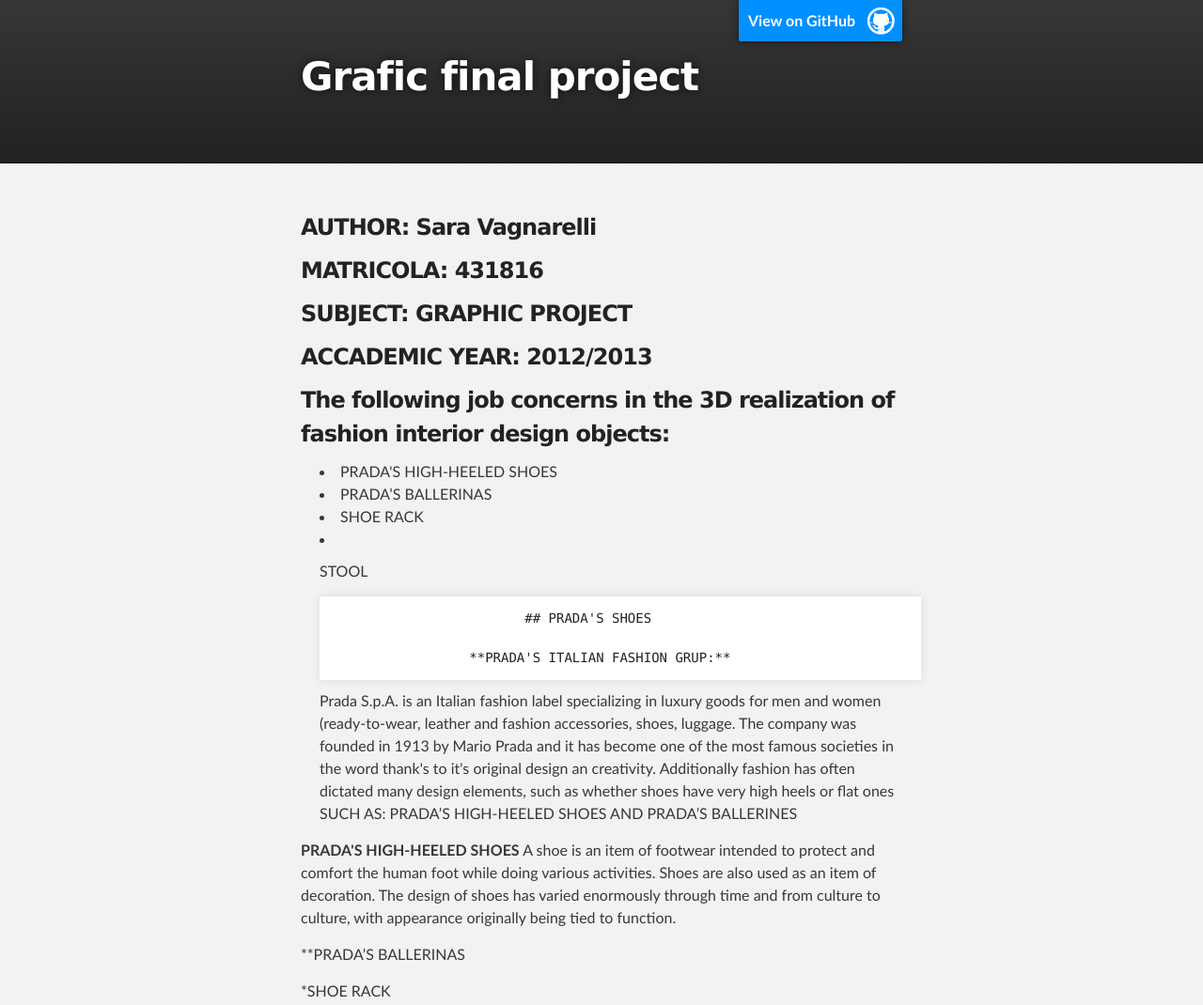
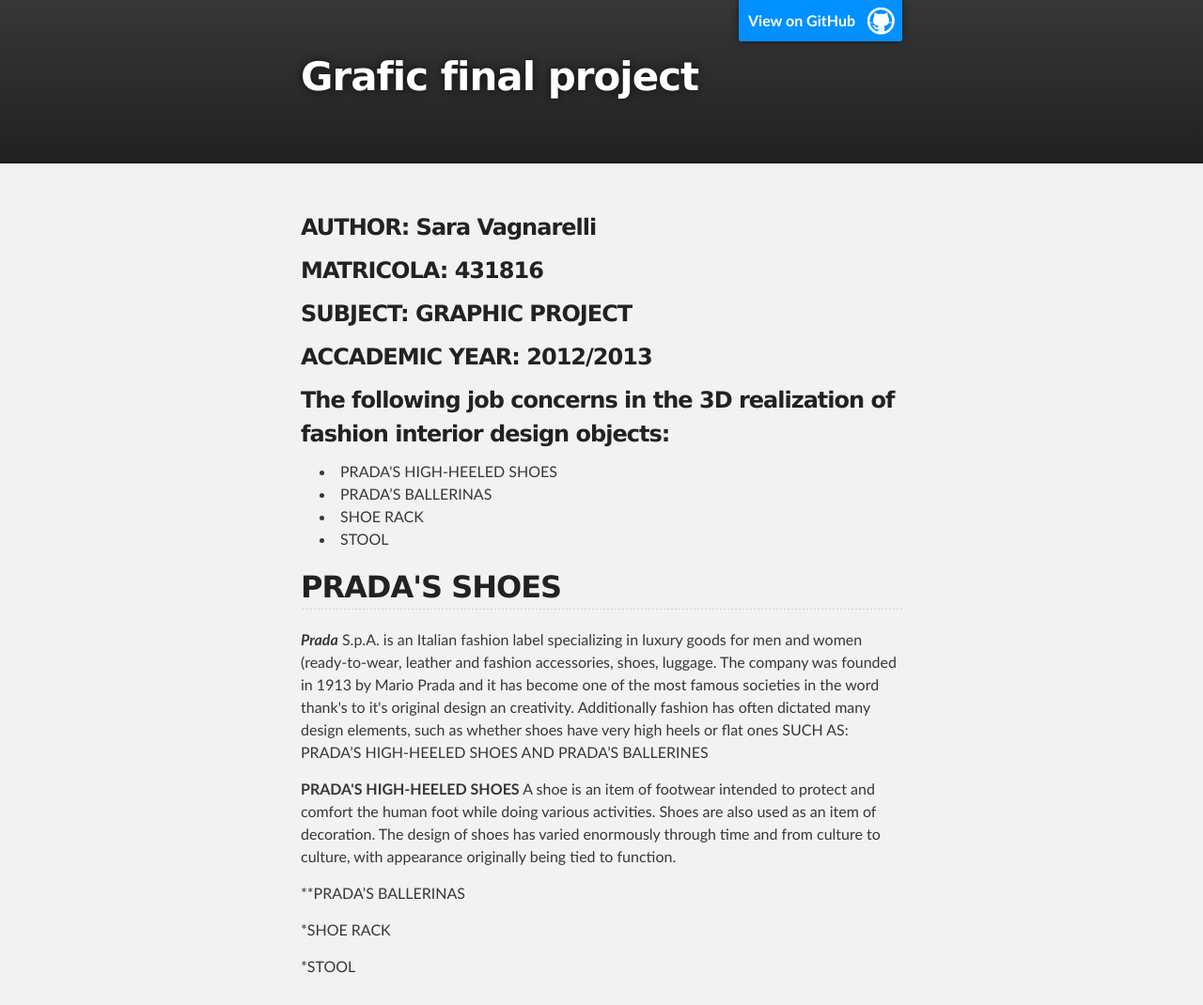
Before and after one commit to saravgn/saravgn.github.io, a plain HTML site: page index.html in a window 1280 px wide. Shown: the top 1070 px of the page at 94% size. Drawn offline with Linux system fonts and the light colour scheme.

Commit message:
Replace master branch with page content via GitHub

```diff
--- a/index.html
+++ b/index.html
@@ -47,19 +47,15 @@
 <li>PRADA'S HIGH-HEELED SHOES</li>
 <li>PRADA’S BALLERINAS</li>
 <li>SHOE RACK</li>
-<li>
-<p>STOOL</p>
+<li>STOOL</li>
+</ul><h2>
+<a name="pradas-shoes" class="anchor" href="#pradas-shoes"><span class="octicon octicon-link"></span></a>PRADA'S SHOES</h2>
 
-<pre><code>                        ## PRADA'S SHOES
-
-                 **PRADA'S ITALIAN FASHION GRUP:**
-</code></pre>
-
-<p>Prada S.p.A. is an Italian fashion label specializing in luxury goods for men and women (ready-to-wear, leather and fashion accessories, shoes, luggage.
+<p><em><strong>Prada</strong></em> S.p.A. is an Italian fashion label specializing in luxury goods for men and women (ready-to-wear, leather and fashion accessories, shoes, luggage.
 The company was founded in 1913 by Mario Prada and it has become one of the most famous societies in the word thank's to it's original design an creativity.
 Additionally fashion has often dictated many design elements, such as whether shoes have very high heels or flat ones SUCH AS: PRADA’S HIGH-HEELED SHOES AND PRADA’S BALLERINES</p>
-</li>
-</ul><p><strong>PRADA'S HIGH-HEELED SHOES</strong>
+
+<p><strong>PRADA'S HIGH-HEELED SHOES</strong>
 A shoe is an item of footwear intended to protect and comfort the human foot while doing various activities. Shoes are also used as an item of decoration. The design of shoes has varied enormously through time and from culture to culture, with appearance originally being tied to function. </p>
 
 <p>**PRADA’S BALLERINAS</p>
```
Also changed, not shown: params.json (+1 -1 lines).
